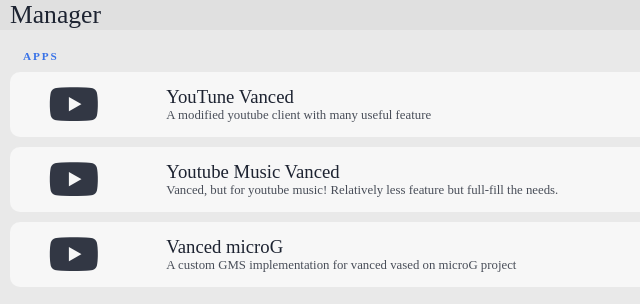
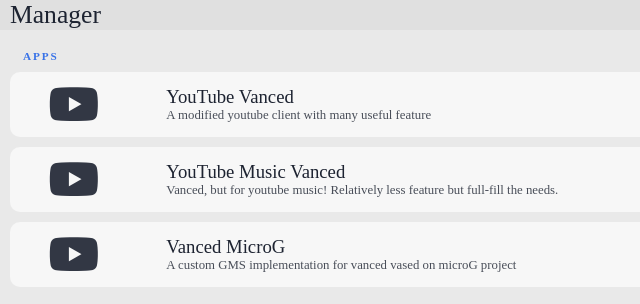
Before and after one commit to m0h4mm4d-h053n/fractice-vanced, a plain HTML site: page index.html in a window 1280 px wide. Shown: the top 304 px of the page, 0-640 px from the left. Drawn offline with Linux system fonts and the light colour scheme; a script that the page names is missing; a web font is replaced by a local one.

Commit message:
Updating the spelling

```diff
--- a/index.html
+++ b/index.html
@@ -26,7 +26,7 @@
     <div class="vanced">
       <i class="fa-brands fa-youtube"></i>
       <div class='space-between'>
-        <h3>YouTune Vanced</h3>
+        <h3>YouTube Vanced</h3>
         <p>A modified youtube client with many useful feature</p>
       </div>
       <i class="fa-solid fa-circle-chevron-down"></i>
@@ -34,7 +34,7 @@
     <div class="vanced">
       <i class="fa-brands fa-youtube"></i>
       <div class='space-between'>
-        <h3>Youtube Music Vanced</h3>
+        <h3>YouTube Music Vanced</h3>
         <p>Vanced, but for youtube music! Relatively less feature but full-fill the needs.</p>
       </div>
       <i class="fa-solid fa-circle-chevron-down"></i>
@@ -42,7 +42,7 @@
     <div class="vanced">
       <i class="fa-brands fa-youtube"></i>
       <div class='space-between'>
-        <h3> Vanced microG</h3>
+        <h3> Vanced MicroG</h3>
         <p>A custom GMS implementation for vanced vased on microG project</p>
       </div>
       <i class="fa-solid fa-circle-chevron-down"></i>
```
